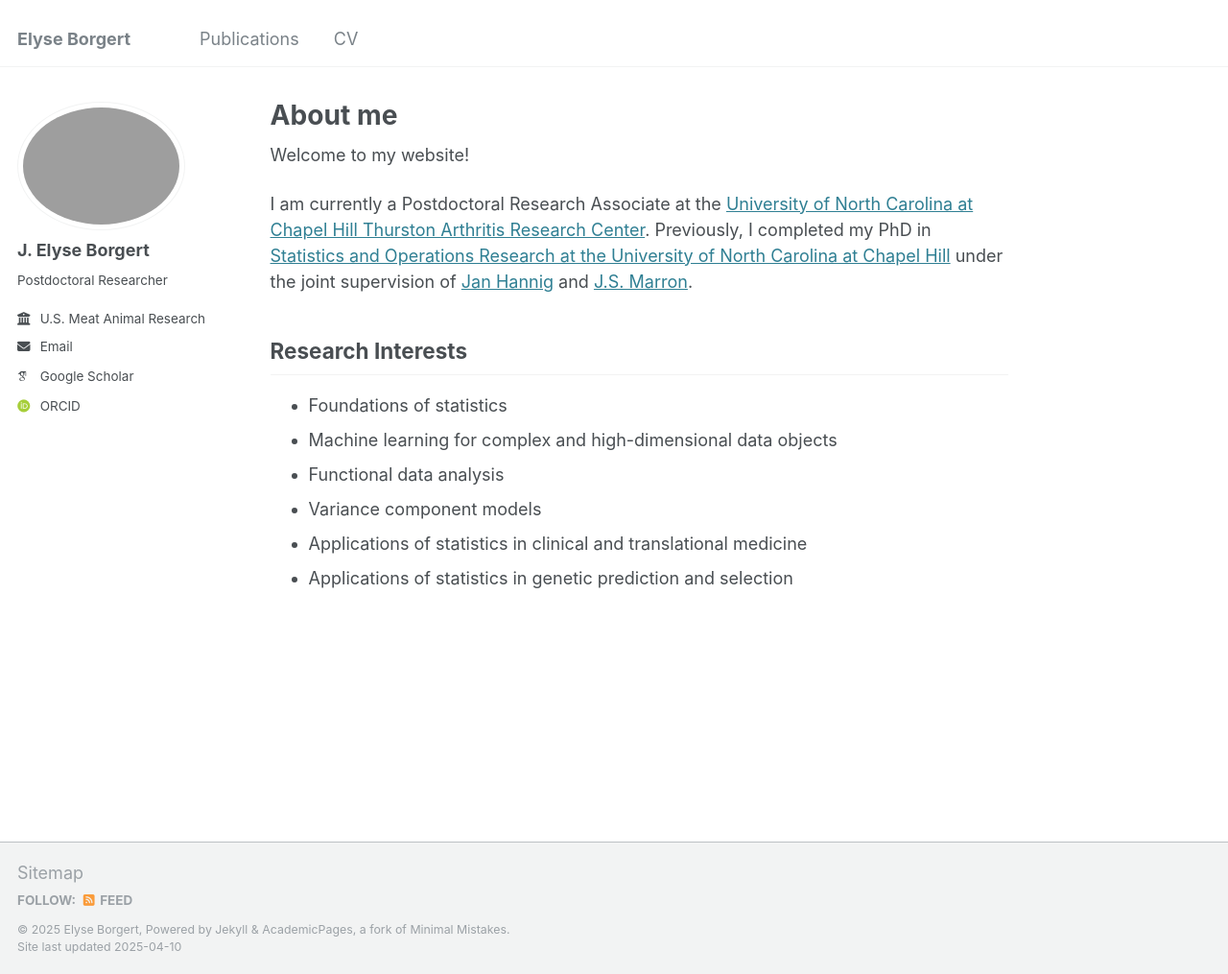
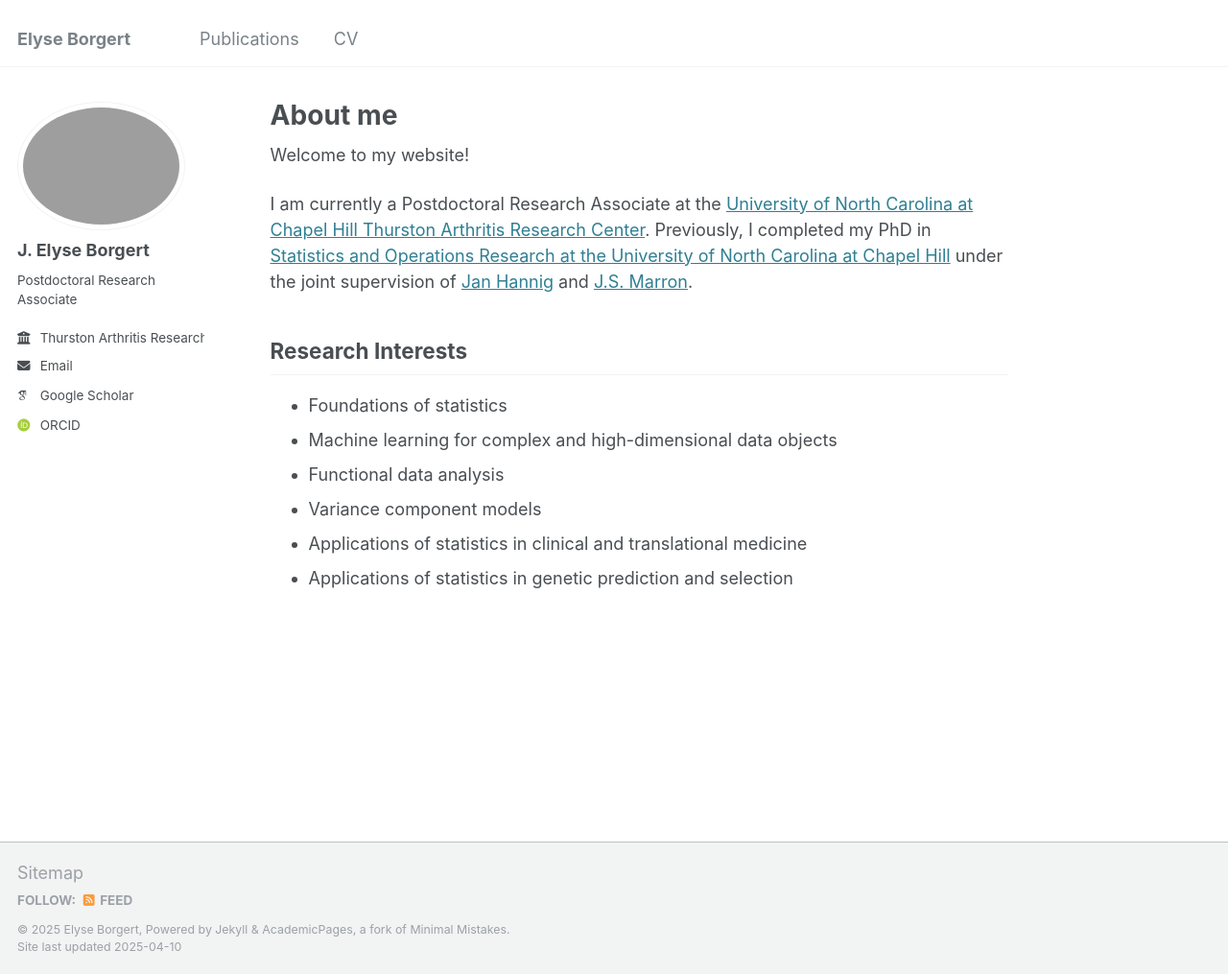
Before and after one commit to elyseborgert/elyseborgert.github.io, a Jekyll site: the page built from _pages/about.md, in a window 1280 px wide and 1015 px high. Shown: the whole window at 96% size. Built offline with Jekyll 4.4.1, drawn with Linux system fonts in a browser that asks for light colours; some web fonts are replaced.

Commit message:
Update _config.yml

```diff
--- a/_config.yml
+++ b/_config.yml
@@ -24,10 +24,10 @@ author:
   avatar           : "bio_pic.png"
   name             : "J. Elyse Borgert"
   pronouns         : # example: "she/her"
-  bio              : "Postdoctoral Researcher"
-  employer         : "U.S. Meat Animal Research Center"
+  bio              : "Postdoctoral Research Associate"
+  employer         : "Thurston Arthritis Research Center"
   uri              : # URL
-  email            : "elyseborgert@gmail.com"
+  email            : "elyseb@live.unc.edu"
 
   # Academic websites
   arxiv            : # URL - Update with the correct link to your profile
```
